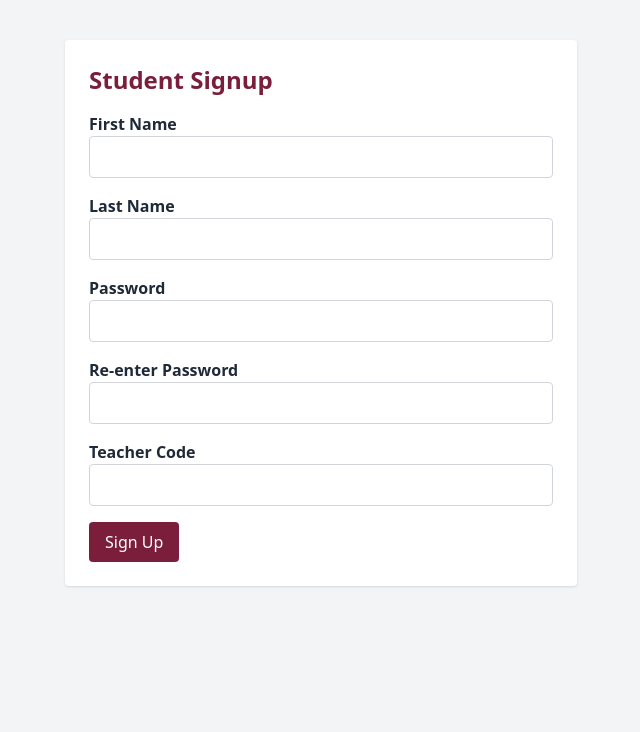
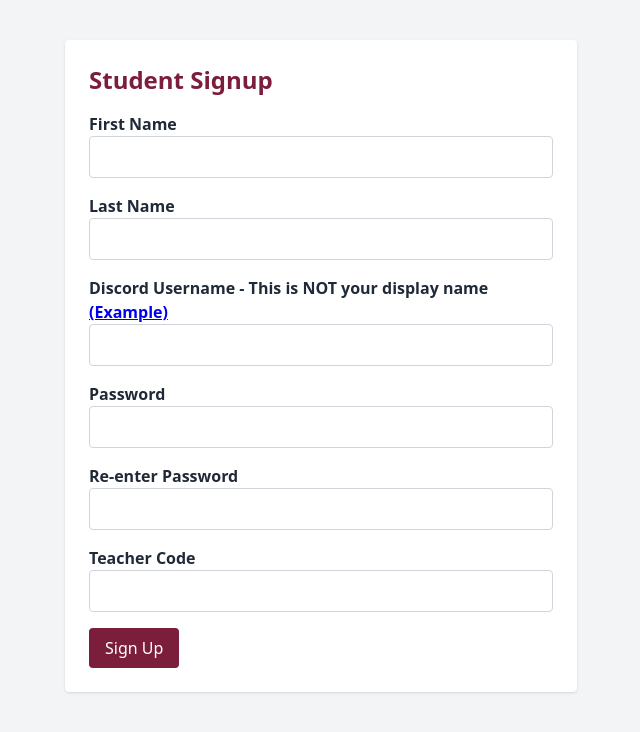
Before and after one commit to Mindstormman06/dramamanager, a PHP site: page /users/student_signup.php in a window 1280 px wide. Shown: the top 732 px of the page, without its empty margins (319-959 px from the left). Run offline with PHP 8.4, Linux system fonts and the light colour scheme; some libraries are stand-ins or nearby versions.

Commit message:
Added discord username on signup, fixed schedule

```diff
--- a/users/student_signup.php
+++ b/users/student_signup.php
@@ -10,12 +10,13 @@ $success = '';
 if ($_SERVER['REQUEST_METHOD'] === 'POST') {
     $firstName = trim($_POST['first_name'] ?? '');
     $lastName = trim($_POST['last_name'] ?? '');
+    $discordUsername = trim($_POST['discord_username'] ?? '');
     $password = $_POST['password'] ?? '';
     $confirmPassword = $_POST['confirm_password'] ?? '';
     $teacherCode = trim($_POST['teacher_code'] ?? '');
 
     // Validate form inputs
-    if (empty($firstName) || empty($lastName) || empty($password) || empty($confirmPassword) || empty($teacherCode)) {
+    if (empty($firstName) || empty($lastName) || empty($discordUsername) || empty($password) || empty($confirmPassword) || empty($teacherCode)) {
         $error = 'All fields are required.';
     } elseif (!preg_match('/^[a-zA-Z]{2,}$/', $firstName)) {
         $error = 'First name must contain only letters and be at least 2 characters long.';
@@ -48,10 +49,10 @@ if ($_SERVER['REQUEST_METHOD'] === 'POST') {
 
             // Insert student into the students table
             $stmt = $pdo->prepare("
-                INSERT INTO students (username, first_name, last_name, teacher_id)
-                VALUES (?, ?, ?, ?)
+                INSERT INTO students (username, first_name, last_name, discord_username, teacher_id)
+                VALUES (?, ?, ?, ?, ?)
             ");
-            $stmt->execute([$username, $firstName, $lastName, $teacher['id']]);
+            $stmt->execute([$username, $firstName, $lastName, $discordUsername, $teacher['id']]);
 
             // Insert student into the users table
             $stmt = $pdo->prepare("
@@ -75,7 +76,6 @@ if ($_SERVER['REQUEST_METHOD'] === 'POST') {
   <script src="https://cdn.tailwindcss.com"></script>
   <link rel="shortcut icon" href="/dramamanager/favicon.ico?v=<?php echo md5_file('/dramamanager/favicon.ico') ?>" />
   <link rel="manifest" href="/dramamanager/site.webmanifest">
-
 </head>
 <body class="bg-gray-100 text-gray-800">
   <main class="max-w-lg mx-auto mt-10 bg-white p-6 rounded shadow">
@@ -101,6 +101,10 @@ if ($_SERVER['REQUEST_METHOD'] === 'POST') {
           <input type="text" name="last_name" class="w-full border border-gray-300 rounded p-2" required>
         </div>
         <div>
+          <label class="block font-semibold">Discord Username - This is NOT your display name <a style="color:#0000EE; text-decoration: underline;" href="../uploads/usernameexample.png" target="Discord Username Example">(Example)</a></label>
+          <input type="text" name="discord_username" class="w-full border border-gray-300 rounded p-2" required>
+        </div>
+        <div>
           <label class="block font-semibold">Password</label>
           <input type="password" name="password" class="w-full border border-gray-300 rounded p-2" required>
         </div>
```
Also changed, not shown: schedule/schedule.php (+5 -4 lines).
